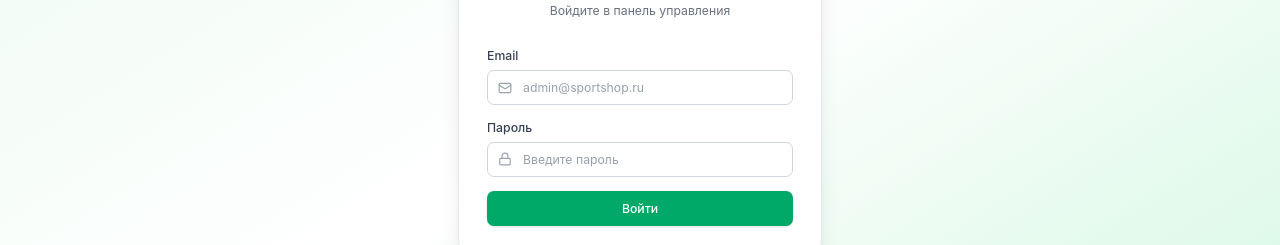
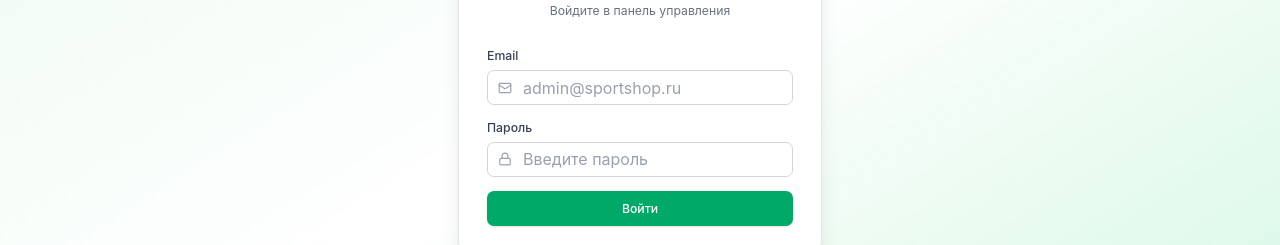
Before and after one commit to malinichev/simpleShopAdmin, a React (Vite) app: page /login in a window 1280 px wide. Shown: the part 316-561 px from the top of the page. Built offline with nearby package versions, Linux system fonts and the light colour scheme; no server answers.

Commit message:
Поправил шрифт

```diff
--- a/src/app/styles/globals.scss
+++ b/src/app/styles/globals.scss
@@ -33,6 +33,11 @@ a {
   text-decoration: none;
 }
 
+/* Prevent iOS Safari zoom on input focus (requires >= 16px) */
+input, select, textarea {
+  font-size: 16px;
+}
+
 img {
   max-width: 100%;
   height: auto;
```
